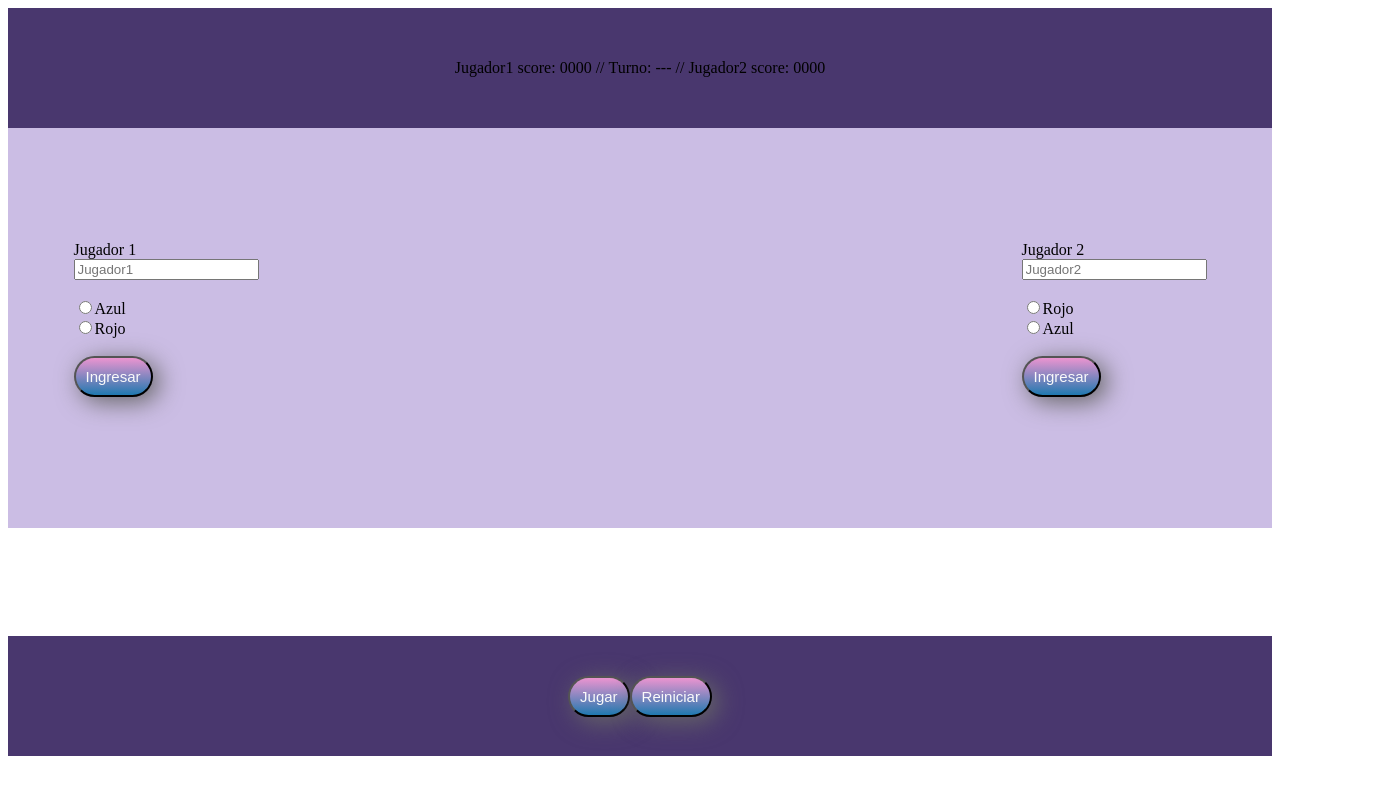
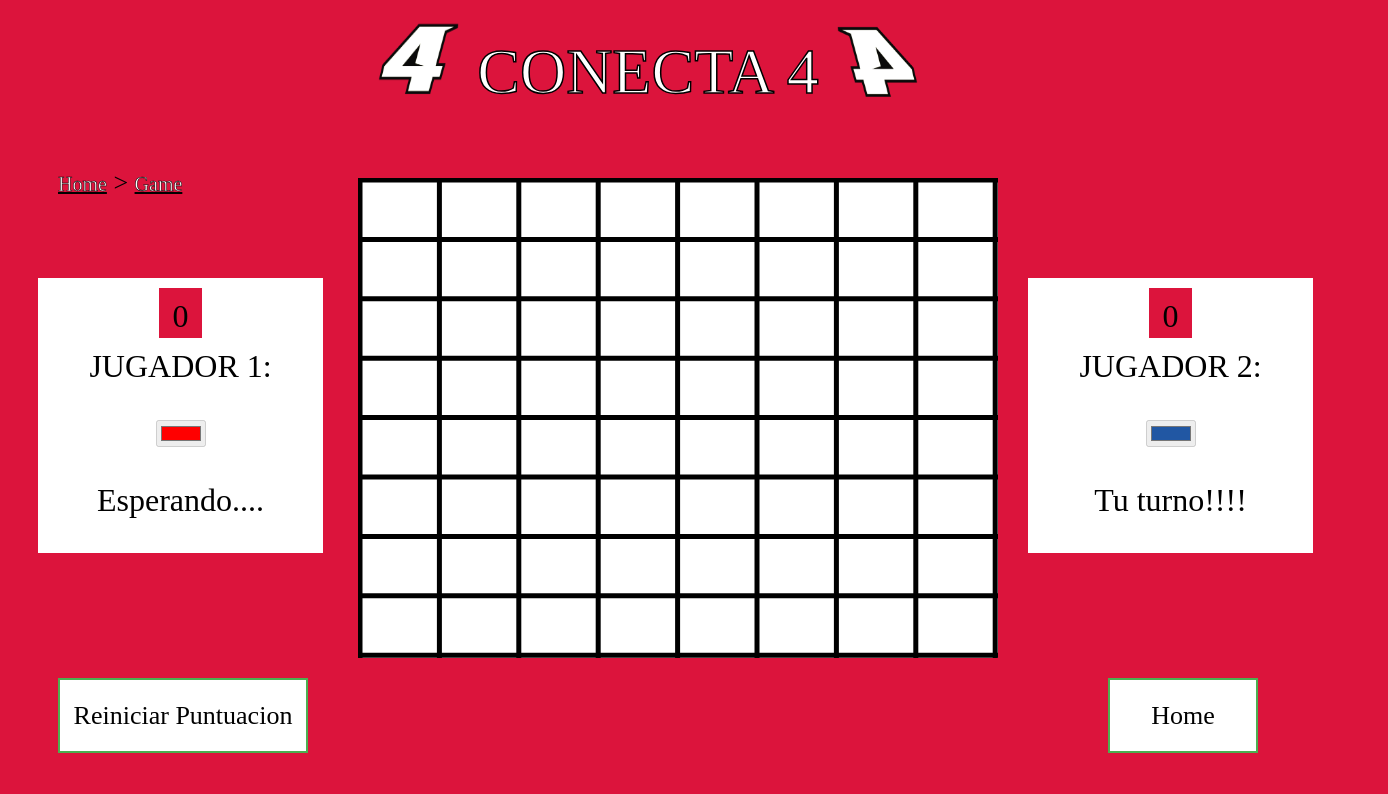
Before and after one commit to Forever-D14/Conecta4, a plain HTML site: page GameC4.html in a window 1280 px wide. Shown: the whole page, 1388 px wide, since content can reach past the window. Drawn offline with Linux system fonts and the light colour scheme; a web font is replaced by a local one.

Commit message:
Game-CSS-JS.

```diff
--- a/GameC4.html
+++ b/GameC4.html
@@ -1,97 +1,67 @@
 <!DOCTYPE html>
-<html lang="es">
-<head>
-    <meta charset="UTF-8">
-    <meta name="viewport" content="width=device-width, initial-scale=1.0">
-
-    <!-- Estilos-->
-    <link rel="stylesheet" href="css/estilos.css">
-    <link rel="stylesheet" href="css/query.css">
-
-    <!-- Scrips -->
-    <script src="js/game.js"></script>
-
-    <title>Conecta 4</title>
-</head>
-
-<body>
-    <main>
-        <!-- Seccion Score -->
-        <section id="score">
-            <table>
-                <tr>
-                    <td><label for="" id="labelJ1">Jugador1 </label></td>
-                    <td><label for=""> score: </label></td>
-                    <td><label for="" id="ScoreJ1">0000</label></td>
-                    <td>//</td>
-                    <td><label for="" > Turno: </label></td>
-                    <td><label for="" id="turn"> --- </label></td>
-                    <td>//</td>
-                    <td><label for="" id="labelJ2">Jugador2</label></td>
-                    <td><label for=""> score: </label></td>
-                    <td><label for="" id="ScoreJ2">0000</label></td>
-                </tr>
-            </table>
+<html>
+    <head>
+        <meta charset="utf-8">
+        <title>Game - Conecta 4</title>
+        <meta name="description" content="Desarrollo del juego ConectaPuntos">
+        <link rel="shortcut icon" href="img/number4.png">
+        <link href="https://fonts.googleapis.com/css2?family=Shojumaru&display=swap" rel="stylesheet">
+        <link rel="stylesheet" href="css/gameStyles.css"/>
+    </head>
+    <body>
+        <header>
+            <img src="img/number4.png">
+            CONECTA 4
+            <img src="img/number4.png" id="img2">
+        </header>
+        <nav>
+            <a href="Home.html">Home</a>
+            <label> > </label>
+            <a href="#">Game</a>
+        </nav>
+        <!--DATOS JUGADORES-->
+        <section id="Jugadores">
+            <!--JUGADOR 1-->
+            <section class="Jugador" id="J1">
+                <div class="Puntuacion">
+                    <label id = "PJ1" name = "PuntuacionJ1"> 0 </label>
+                </div>
+                <div>
+                    <label id="nJ1">JUGADOR 1:</label>
+                </div>
+                <div>
+                    <input  id="colorJ1" type="color" disabled="" name="colorJ1" value = "#FF0000">
+                </div>
+                <div>
+                    <label id="tJ1">Esperando....</label>
+                </div>
+                <div id="profileColor1" class="profileColor"></div>
+            </section>
+            <!--JUGADOR 2-->
+            <section class="Jugador" id="J2">
+                <div class="Puntuacion">
+                    <label id="PJ2" class="PuntuacionJ2"> 0 </label>
+                </div>
+                <div>
+                    <label id="nJ2">JUGADOR 2:</label>
+                </div>
+                <div>
+                    <input id="colorJ2" type="color" disabled="" name="colorJ2" value = "#2157a3">
+                </div>
+                <div>
+                    <label id="tJ2">Tu turno!!!!</label>
+                </div>
+                <div id="profileColor2" class="profileColor"></div>
+            </section>
+            <!-- TABLERO -->
+            <section id="Tablero">
+                    <canvas id="conecta4Tablero" onmousedown="posicion()">conecta4</canvas>
+            </section>
         </section>
-
-        <!-- Area de juego -->
-        <section id="area">
-            <!-- Jugador 1 -->
-            <article id="p1">
-                <form action="">
-                    <label for="" >Jugador 1</label>
-                    <br>
-                    <input type="text" name="" id="J1name" placeholder="Jugador1">
-                    <br>
-                    <br>
-                    <input type="radio" name="J1Selector" id="J1Selector" value="red"><label for="">Azul</label>
-                    <br>
-                    <input type="radio" name="J1Selector" id="" value="blue"><label for="">Rojo</label>
-                    <br>
-                    <br>
-                    <input type="button" class="bt" value="Ingresar">
-                    <br>
-                    <br>
-                </form>
-            </article>
-
-            <!-- Tablero -->
-            <article id="tablero">
-                    <canvas id="conecta4Tablero" >conecta4</canvas>
-            </article>
-
-            <!-- Jugador 2 -->
-            <article id="p2">
-                <form action="">
-                    <label for="">Jugador 2</label>
-                    <br>
-                    <input type="text" name="" id="J2name" placeholder="Jugador2">
-                    <br>
-                    <br>
-                    <input type="radio" name="J2Selector" id="" value="red"><label for="">Rojo</label>
-                    <br>
-                    <input type="radio" name="J2Selector" id="" value="blue"><label for="">Azul</label>
-                    <br>
-                    <br>
-                    <input type="button" class="bt" value="Ingresar">
-                    <br>
-                    <br>
-                    </form>
-            </article>
+        <section id="botones">
+            <button id="bReiniciar" class="buttons">Reiniciar Puntuacion</button>
+            <button id="bHome" class="buttons">Home</button>
         </section>
-        <br>
-        <br>
-        <br>
-        <br>
-        <br>
-        <br>
-        <!-- Botones -->
-        <section id="btns">
-            <input type="button" class="bt" id="btnIniciar" value="Jugar" onclick="iniciar()">
-            <input type="button" class="bt" id="btnRestart"value="Reiniciar">
-        </section>
-        <!-- <footer id="pie"></footer> -->
-    </main>
-
-</body>
+        <script type = "text/javascript" src="js/GameC4.js"></script>
+    </body>
 </html>
--- /dev/null
+++ b/css/gameStyles.css
@@ -0,0 +1,184 @@
+
+
+html, body{
+	width: 100%;
+	height: 100%;
+	position: relative;
+	background: #DC143C;
+	font-family: Shojumaru;
+
+}
+
+a{
+	font-size: 20px;
+	color:white;
+	-webkit-text-stroke-width: 0.5px;
+	-webkit-text-stroke-color: black;
+}
+
+header{
+
+	width: 100%;
+	height: 20%;
+	font-size: 64px;
+	line-height: 200%;
+	text-align: center;
+	color:white;
+	-webkit-text-stroke-width: 1.5px;
+	-webkit-text-stroke-color: black;
+
+}
+
+
+header > img{
+	transform: translateY(10px);
+	width: 85px;
+	height: 85px;
+}
+
+
+nav{
+	font-size: 26px;
+	margin-left: 50px;
+}
+section > div {
+	font-size: 32px;
+	margin: 0px auto;
+}
+
+
+section > div > input{
+	margin: 35px auto;
+
+}
+
+button{
+	font-family: Shojumaru;
+	font-size: 26px;
+	width: 150px;
+	height: 75px;
+	background-color: white;
+	color: black;
+	border: 2px solid #4CAF50;
+}
+
+#img2{
+ 	transform: translateY(13px) rotateY(180deg);
+
+}
+
+
+#Tablero{
+	position: absolute;
+	width: 640px;
+	height: 480px;
+	background: white;
+	transform: translate(350px,-20px);
+	text-align: center;
+}
+
+#Jugadores{
+	width: 100%;
+	height: 60%;
+}
+
+#J1{
+	transform: translate(30px,80px);
+
+}
+
+#J2{
+	transform: translate(1020px,80px);
+
+}
+
+#profileColor1{
+
+	transform: translate(108px,-112px);
+}
+
+#profileColor2{
+
+	transform: translate(117px,-112px) rotate(45deg);
+}
+
+
+
+
+#bReiniciar{
+	position: absolute;
+	width: 250px;
+	transform: translateX(50px);
+}
+
+#bHome{
+	position: absolute;
+	transform: translateX(1100px);
+}
+
+
+.Jugador{
+	position: absolute;
+	width: 285px;
+	height: 275px;
+	background: white;
+	text-align: center;
+}
+
+.Puntuacion{
+	width: 15%;
+	height: 30px;
+	background-color: #DC143C;
+	margin-top: 10px;
+	margin-bottom: 10px;
+	padding-bottom: 10px;
+	padding-top: 10px;
+
+}
+
+.XY{
+	background-color: white;
+	width: 30%;
+	height: 30%;
+	display:inline-table;
+	text-align: center;
+	margin: 1%;
+	color: red;
+
+}
+
+
+
+.catCircleProfile{
+	position: absolute;
+	width: 55px;
+	height: 55px;
+	-moz-border-radius: 50%;
+    -webkit-border-radius: 50%;
+    border-radius: 50%;
+    background: currentColor;
+    color:red;
+}
+
+
+
+
+.catCrossProfile{
+	background: currentColor;
+	color: blue;
+    height:55px;
+    position: absolute;
+    width: 20px;
+
+}
+
+.catCrossProfile:after {
+    background: currentColor;
+    content: "";
+    height: 20px;
+    left: -16px;
+    position: absolute;
+    top: 18px;
+    width: 55px;
+
+}
--- a/css/homeStyles.css
+++ b/css/homeStyles.css
@@ -55,7 +55,7 @@ section > form > div{
 }
 
 button{
-	font-family: Bangers;
+	font-family: Shojumaru;
 	font-size: 26px;
 	width: 150px;
 	height: 75px;
--- /dev/null
+++ b/js/GameC4.js
@@ -0,0 +1,131 @@
+var ctx, canvas;
+var tiradas, gameOver;
+var fichas_array;
+var TABLERO_NAME = "conecta4Tablero";
+
+var ancho       = 640;
+var alto        = 480;
+
+var columnas=8;
+var filas=8;
+
+var colorGato   = "black";
+var colorCanvas = "black";
+
+var fichas_X    = 0;
+var fichas_O    = 0;
+
+var largo       = 120;
+
+var conectaMatrix = [];
+
+var xDif = 79.4;
+var yDif = 59.4;
+
+
+function iniciar(){
+
+for(let i=0; i<8; i++) {
+    	conectaMatrix[i] = new Array(8);
+	}
+
+
+    canvas        = document.getElementById(TABLERO_NAME);
+    canvas.width  = ancho;
+    canvas.height = alto;
+
+    ctx = canvas.getContext("2d");
+    gato();
+    return false;
+}
+
+function gato(){
+    ctx.fillStyle   = colorCanvas;
+    ctx.strokeStyle = colorGato;
+    ctx.lineWidth   = 5;
+
+    /* Dibujar el # */
+    for(let distanceX=2;distanceX<=ancho;distanceX+=xDif){
+    	ctx.beginPath();
+	    ctx.moveTo(distanceX,0);
+    	ctx.lineTo(distanceX,alto);
+    	ctx.stroke();
+    }
+
+    for(let distanceY=2;distanceY<=alto;distanceY+=yDif){
+    	ctx.beginPath();
+	    ctx.moveTo(0,distanceY);
+    	ctx.lineTo(ancho,distanceY);
+    	ctx.stroke();
+    }
+
+    inicializaMatrix();
+}
+
+function inicializaMatrix(){
+	let movX=0;
+	let movY=0;
+
+	for(let i=0;i<8;i++){
+    	for(let j=0;j<8;j++){
+    		conectaMatrix[i][j] = 0;
+    	}
+    }
+    return false;
+}
+
+
+ function ObtenerCoords(event){
+        var x = new Number();
+        var y = new Number();
+   //     var canvas = document.getElementById("canvas_1");
+
+        if (event.x != undefined && event.y != undefined){
+          x = event.x;
+          y = event.y;
+        }else{// Firefox
+          x = event.clientX + document.body.scrollLeft +
+              document.documentElement.scrollLeft;
+          y = event.clientY + document.body.scrollTop +
+              document.documentElement.scrollTop;
+        }
+
+
+        x -= canvas.offsetLeft;
+        y -= canvas.offsetTop;
+
+                 return {
+                     x,y
+                 }
+
+      }
+      tamC=1;
+      function tache(){
+
+                ctx.beginPath();
+
+                ctx.moveTo(px, py);
+                ctx.lineTo(px+100,py+100);
+                ctx.stroke();
+            }
+
+            function circulo(){
+
+                ctx.beginPath();
+                ctx.arc((px*tamC)+(tamC*.5),(py*tamC)+(tamC*.5),tamC*.4,0,2*Math.PI);
+                ctx.stroke();
+
+            }
+
+
+function posicion(){
+                var pos=ObtenerCoords(event);
+                pos.x-=350;
+                pos.y-=150;
+                px = Math.trunc(pos.x/tamC);
+                py = Math.trunc(pos.y/tamC);
+                tache();
+                circulo();
+            }
+
+iniciar();
```
